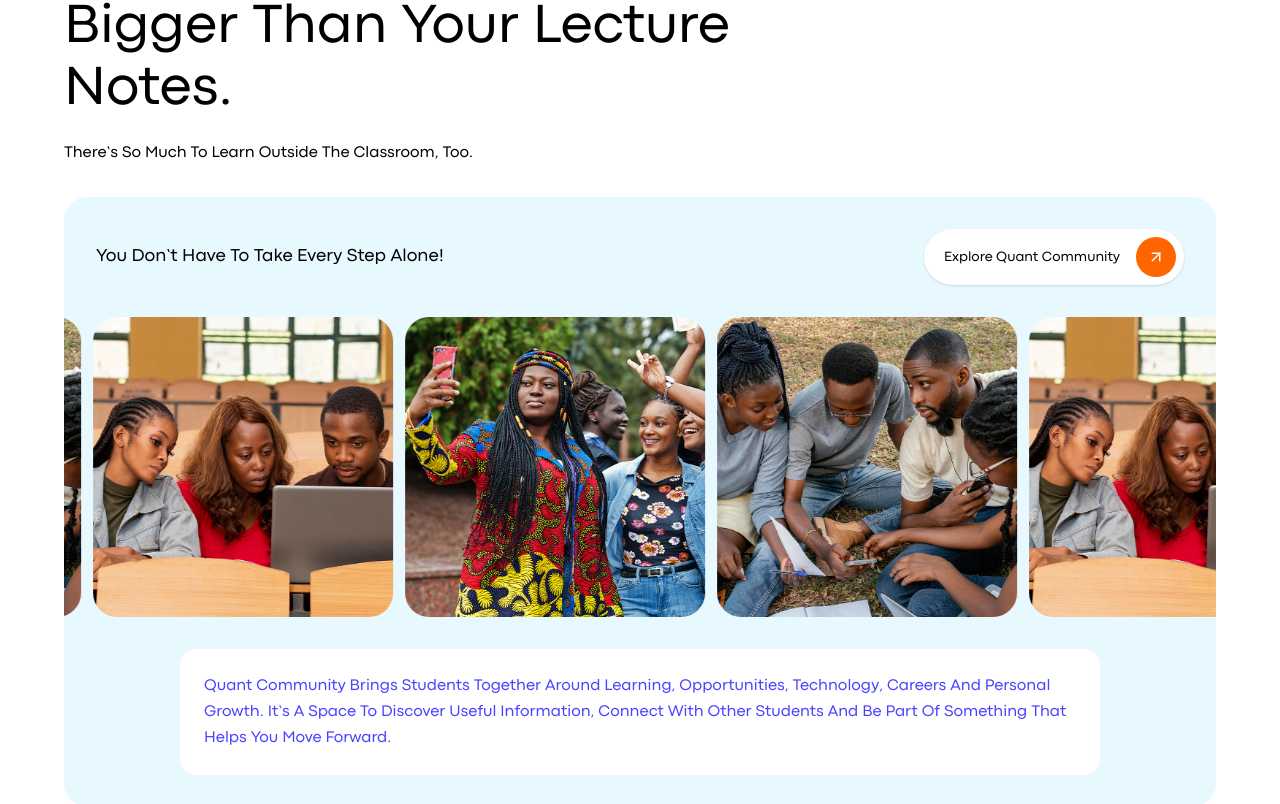
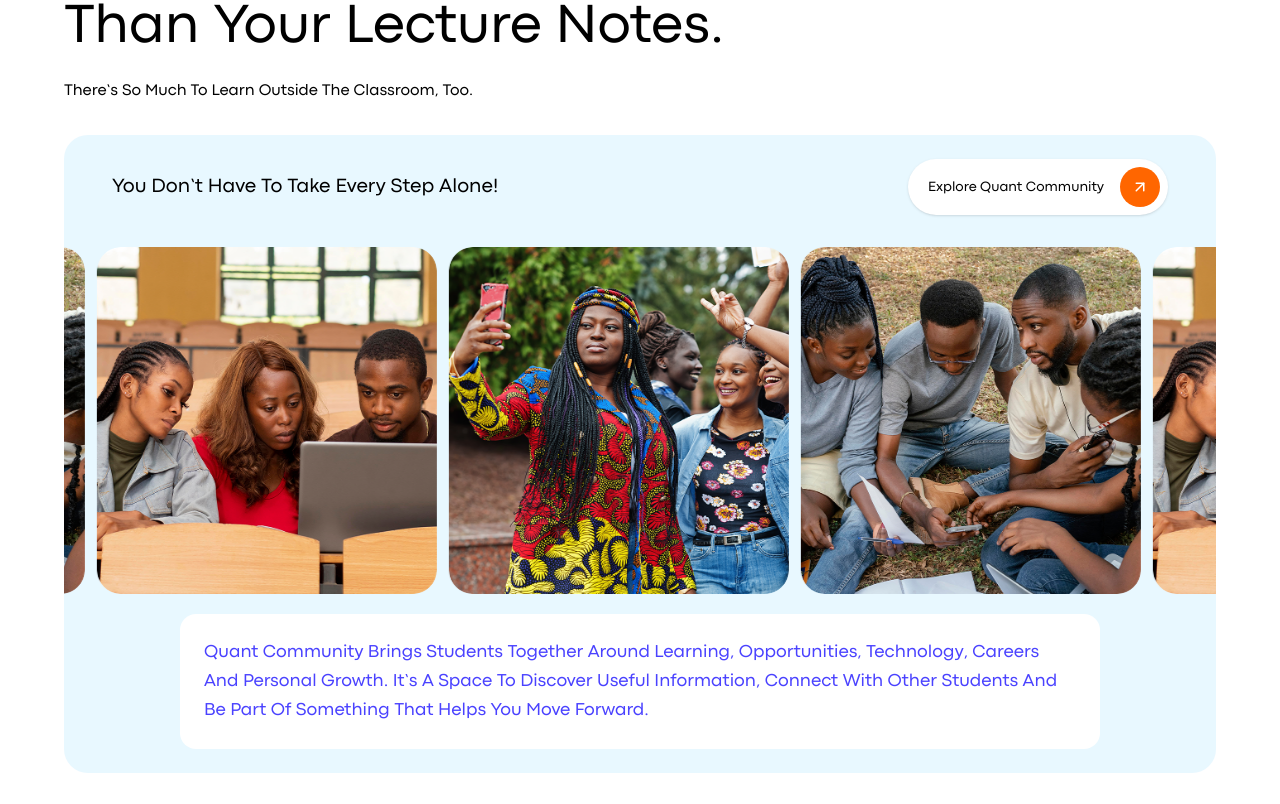
Before and after one commit to UseQuantApp/website, a React (Vite) app: page / in a window 1280 px wide. Shown: the part 3500-4304 px from the top of the page. Built offline with nearby package versions, Linux system fonts and the light colour scheme; a web font is replaced by a local one.

Commit message:
feat: get started and community sections

```diff
--- a/src/components/home/Community.jsx
+++ b/src/components/home/Community.jsx
@@ -23,8 +23,7 @@ function PhotoGroup({ hidden = false }) {
           src={photo.src}
           alt={hidden || index >= photos.length ? "" : photo.alt}
           loading="lazy"
-          className="size-[260px] shrink-0 rounded-3xl object-cover sm:size-[300px]"
-        />
+className="aspect-[411/419] w-[260px] shrink-0 rounded-3xl object-cover sm:w-[340px]"        />
       ))}
     </div>
   );
@@ -39,7 +38,7 @@ export default function Community() {
           <span>BEYOND THE APP</span>
         </div>
 
-        <h2 className="mt-4 max-w-[780px] text-4xl font-normal leading-[1.1] text-quant-ink sm:text-5xl md:text-[56px]">
+        <h2 className="mt-4 max-w-5xl text-4xl font-normal leading-[1.1] text-quant-ink sm:text-5xl md:text-[56px]">
           Your University Experience Is Bigger Than Your Lecture Notes.
         </h2>
         <p className="mt-5 text-sm text-quant-ink sm:text-base">
@@ -51,10 +50,10 @@ export default function Community() {
           whileInView={{ opacity: 1, y: 0 }}
           viewport={{ once: true, amount: 0.2 }}
           transition={{ duration: 0.6, ease: [0.22, 1, 0.36, 1] }}
-          className="quant-dot-grid mt-8 overflow-hidden rounded-3xl bg-[#E8F8FF] py-5 sm:py-8"
+          className="quant-dot-grid mt-8 overflow-hidden rounded-3xl bg-[#E8F8FF] pb-5 pt-5 sm:pb-6 sm:pt-6"
         >
-          <div className="flex flex-col gap-4 px-5 sm:flex-row sm:items-center sm:justify-between sm:px-8">
-            <p className="text-base text-quant-ink sm:text-lg">
+          <div className="flex flex-col gap-4 px-5 sm:flex-row sm:items-center sm:justify-between sm:px-12">
+            <p className="text-base text-quant-ink sm:text-xl">
               You Don’t Have To Take Every Step Alone!
             </p>
             <a
@@ -77,9 +76,9 @@ export default function Community() {
             </div>
           </div>
 
-          <div className="mt-6 px-5 sm:mt-8 sm:px-8">
+          <div className="mt-5 px-5 sm:px-12">
             <div className="mx-auto max-w-[920px] rounded-2xl bg-white p-5 sm:p-6">
-              <p className="text-sm leading-relaxed text-quant-violet sm:text-base">
+              <p className="text-sm leading-relaxed text-quant-violet sm:text-lg">
                 Quant Community Brings Students Together Around Learning, Opportunities,
                 Technology, Careers And Personal Growth. It’s A Space To Discover Useful
                 Information, Connect With Other Students And Be Part Of Something That Helps You
```
